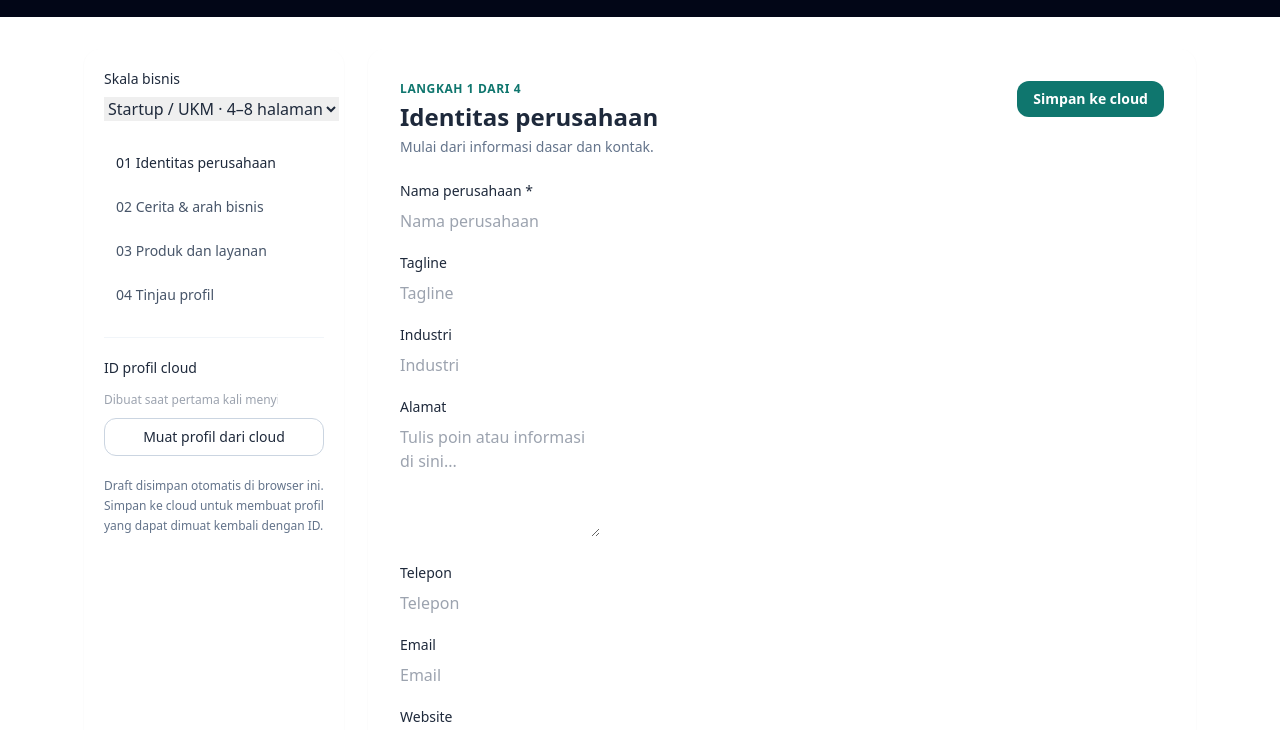
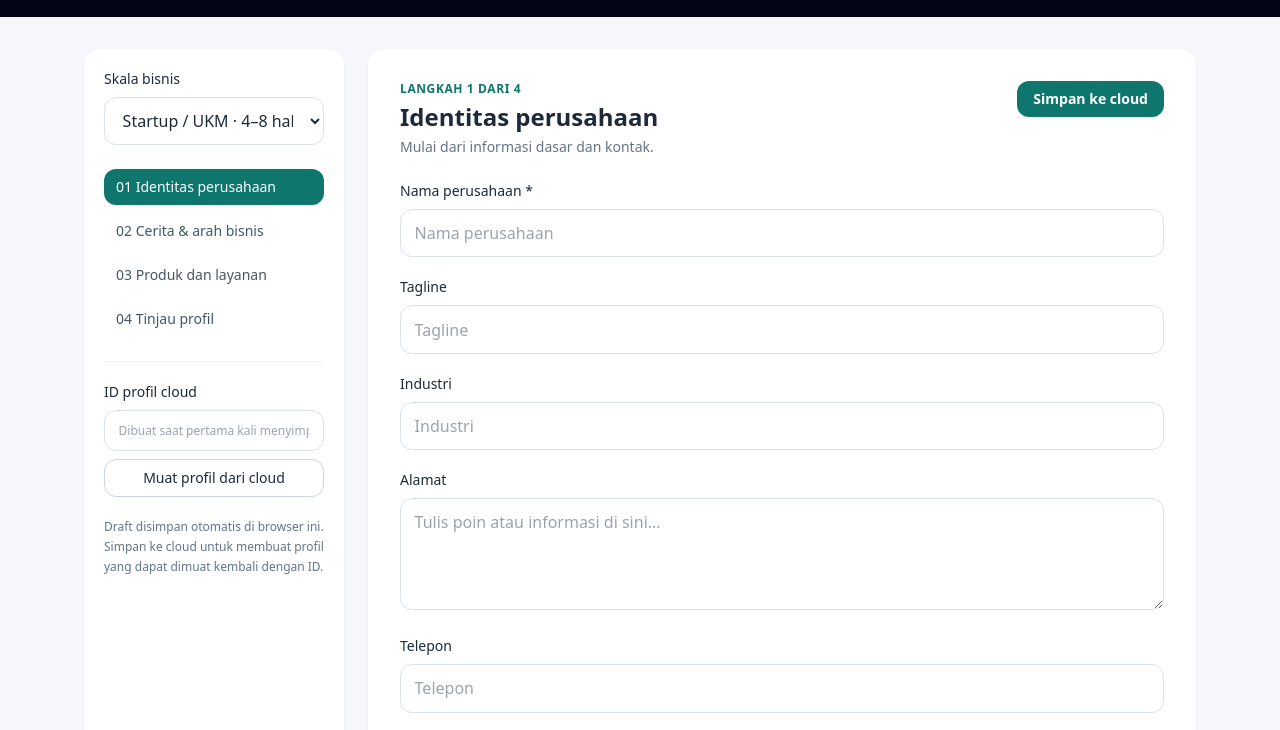
Before and after one commit to klungdingbrag/cpgn, a plain HTML site: page index.html in a window 1280 px wide. Shown: the part 67-797 px from the top of the page. Drawn offline with nearby package versions, Linux system fonts and the light colour scheme.

Commit message:
Add wizard form and state styles

```diff
--- a/frontend/css/styles.css
+++ b/frontend/css/styles.css
@@ -1 +1,5 @@
-/* Frontend styles dipindahkan dari index.html pada tahap pemisahan aset. */
+body { background: #f5f7fb; }
+.step[aria-current="step"] { background: #0f766e; color: #fff; }
+.field { width: 100%; border: 1px solid #dbe2ea; border-radius: .75rem; padding: .7rem .85rem; background: #fff; }
+.field:focus { outline: 2px solid #99f6e4; border-color: #0f766e; }
+textarea.field { resize: vertical; }
```
